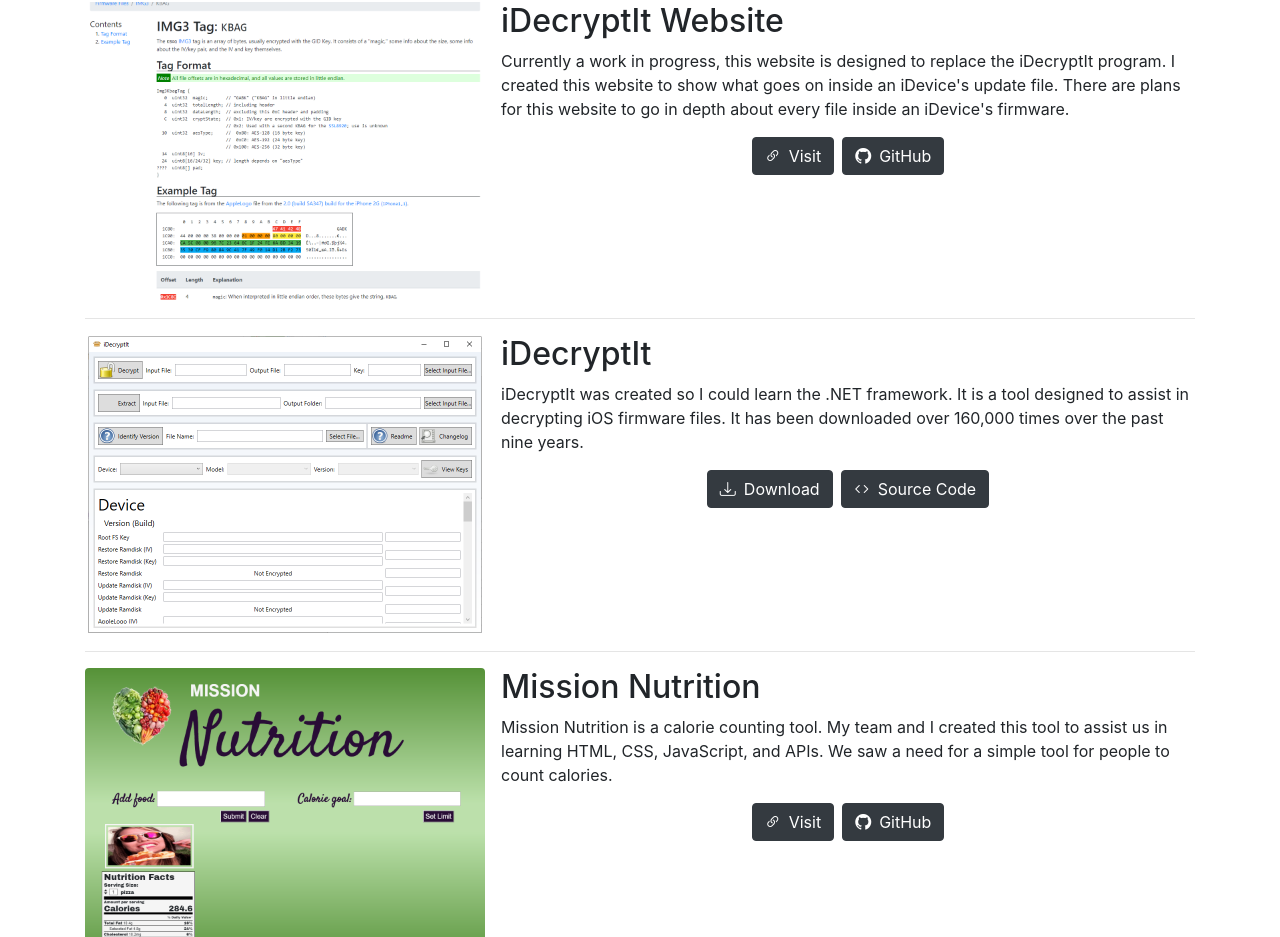
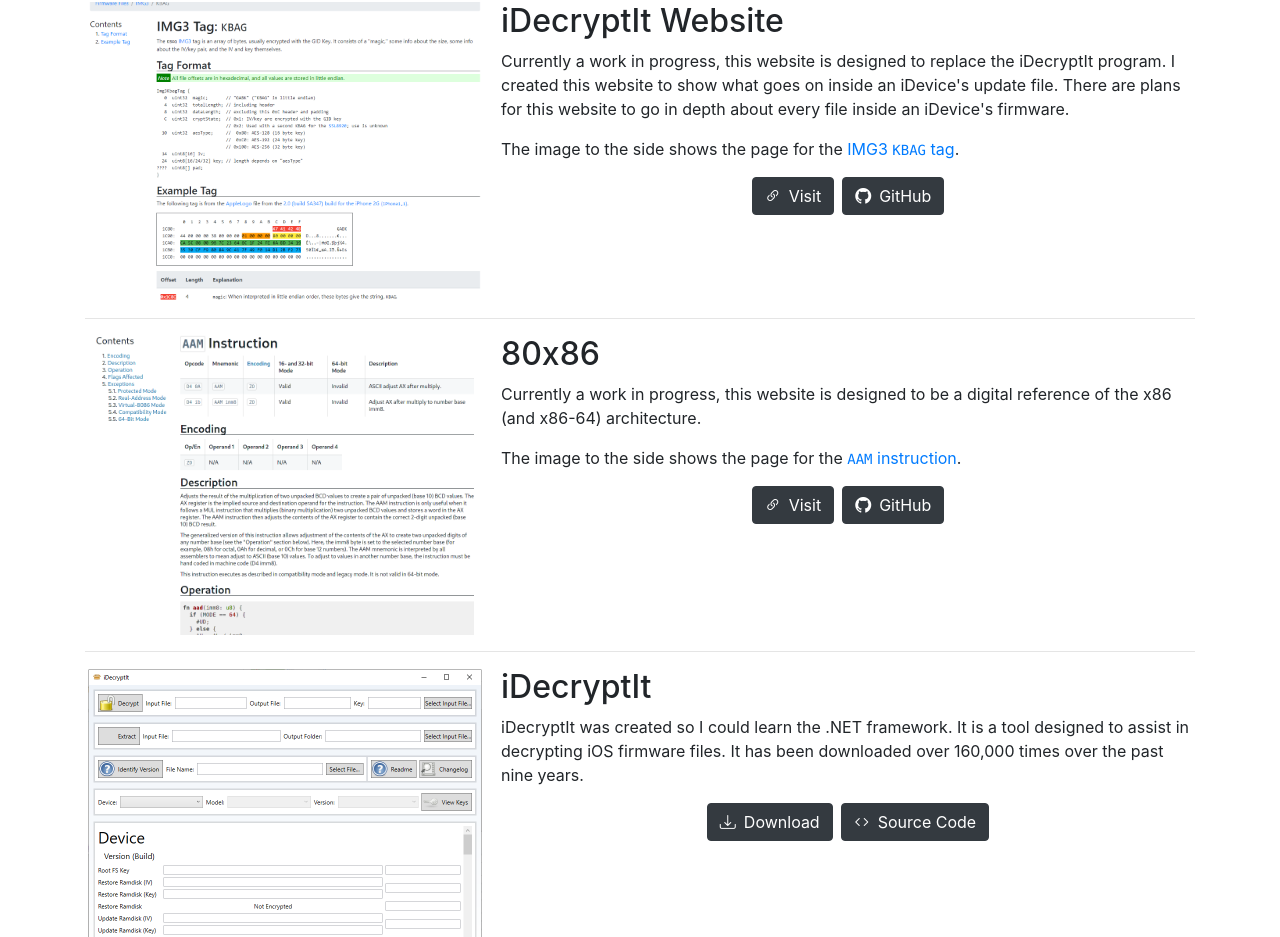
Before and after one commit to colejohnson66/portfolio, a Next.js app: page / in a window 1280 px wide. Shown: the part 968-1905 px from the top of the page. Built offline with nearby package versions, Linux system fonts and the light colour scheme.

Commit message:
added 80x86

```diff
--- a/pages/index.tsx
+++ b/pages/index.tsx
@@ -95,6 +95,33 @@
                                     Currently a work in progress, this website is designed to replace the iDecryptIt program.
                                     I created this website to show what goes on inside an iDevice's update file.
                                     There are plans for this website to go in depth about every file inside an iDevice's firmware.
+                                </p>
+                                <p>
+                                    The image to the side shows the page for the <a href="https://idecryptit.com/file/format/img3/kbag">IMG3 <code>KBAG</code> tag</a>.
+                                </p>
+                            </Project>
+                            <hr />
+                            <Project
+                                name="80x86"
+                                imgSrc="/img/thumbs/80x86.png"
+                                imgAlt="A page from the 80x86 website"
+                                buttons={[
+                                    {
+                                        href: "https://80x86.dev/",
+                                        text: "Visit",
+                                        icon: "link-45deg"
+                                    },
+                                    {
+                                        href: "https://github.com/colejohnson66/80x86",
+                                        text: "GitHub",
+                                        icon: "github"
+                                    }
+                                ]}>
+                                <p>
+                                    Currently a work in progress, this website is designed to be a digital reference of the x86 (and x86-64) architecture.
+                                </p>
+                                <p>
+                                    The image to the side shows the page for the <a href="https://80x86.dev/instruction/aam"><code>AAM</code> instruction</a>.
                                 </p>
                             </Project>
                             <hr />
```
Also changed, not shown: public/img/thumbs/80x86.png.
